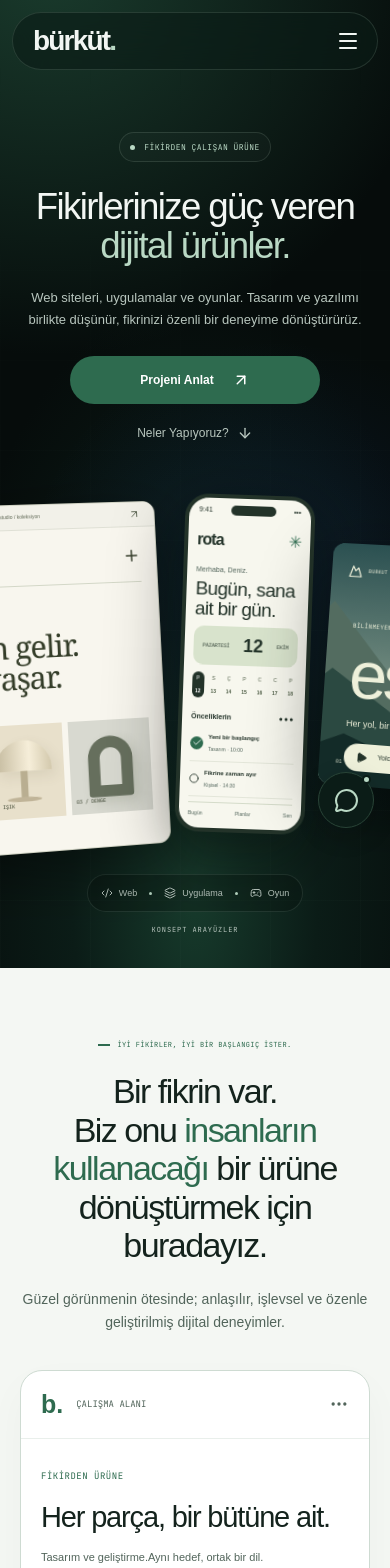
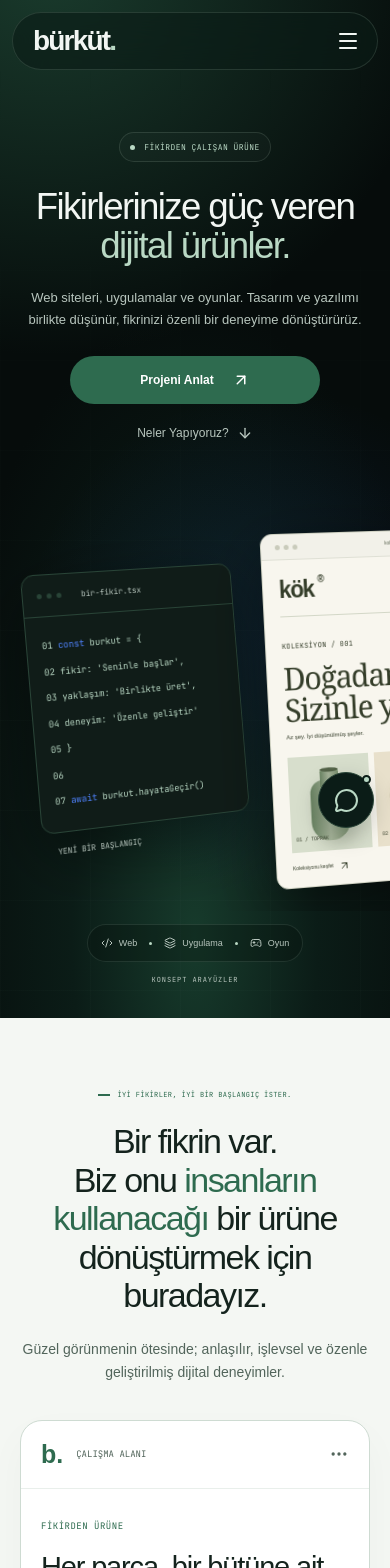
Before and after one commit to mamigh23/burkut, a React (Vite) app: page / in a window 390 px wide. Shown: the top 1568 px of the page. Built offline with nearby package versions, Linux system fonts and the light colour scheme.

Commit message:
feat: add selectable hero cards with replaceable images

```diff
--- /dev/null
+++ b/src/components/HeroCard.tsx
@@ -0,0 +1,50 @@
+import { useState, type ReactNode, type CSSProperties } from "react";
+import type { HeroCardConfig } from "../content/heroCards";
+
+export default function HeroCard({
+  card,
+  selected,
+  onSelect,
+  children,
+}: {
+  card: HeroCardConfig;
+  selected: boolean;
+  onSelect: () => void;
+  children: ReactNode;
+}) {
+  const [failed, setFailed] = useState(false);
+  const custom = card.image && !failed;
+  return (
+    <div
+      className={`hero-card hero-${card.id} ${custom ? "hero-card-custom" : ""}`}
+      data-selected={selected}
+    >
+      <div className="hero-card-visual" aria-hidden="true">
+        {custom ? (
+          <img
+            className="hero-card-image"
+            src={card.image!.src}
+            alt=""
+            decoding="async"
+            style={
+              {
+                objectFit: card.image!.fit,
+                objectPosition: card.image!.position ?? "center",
+              } as CSSProperties
+            }
+            onError={() => setFailed(true)}
+          />
+        ) : (
+          children
+        )}
+      </div>
+      <button
+        className="hero-card-control"
+        type="button"
+        aria-pressed={selected}
+        aria-label={`${card.label} kartını seç`}
+        onClick={onSelect}
+      />
+    </div>
+  );
+}
--- /dev/null
+++ b/src/content/heroCards.ts
@@ -0,0 +1,16 @@
+export type HeroCardId = "code" | "web" | "phone" | "game" | "wire";
+export interface HeroCardConfig {
+  id: HeroCardId;
+  label: string;
+  image: null | { src: string; fit: "cover" | "contain"; position?: string };
+}
+
+// Replace image: null with { src: "/images/hero/example.webp", fit: "cover" }
+// to use your own image. A missing image falls back to the original scene.
+export const heroCards: HeroCardConfig[] = [
+  { id: "code", label: "Kod ve geliştirme", image: null },
+  { id: "web", label: "Web tasarımı", image: null },
+  { id: "phone", label: "Mobil uygulama", image: null },
+  { id: "game", label: "Oyun dünyası", image: null },
+  { id: "wire", label: "Tasarım ve kod", image: null },
+];
--- a/src/sections/Hero.tsx
+++ b/src/sections/Hero.tsx
@@ -1,35 +1,15 @@
 import { ArrowDown, Code2, Layers3, Gamepad2 } from "lucide-react";
 import { ArrowLink } from "../components/UI";
 import { GameScene, PhoneScene, WebScene } from "../concepts/Scenes";
+import { useState } from "react";
+import HeroCard from "../components/HeroCard";
+import { heroCards, type HeroCardId } from "../content/heroCards";
 
 export default function Hero() {
-  return (
-    <section className="hero" id="top">
-      <div className="hero-glow" aria-hidden="true" />
-      <div className="hero-grid" aria-hidden="true" />
-      <div className="hero-copy">
-        <span className="hero-kicker">
-          <i /> FİKİRDEN ÇALIŞAN ÜRÜNE
-        </span>
-        <h1>
-          Fikirlerinize güç veren
-          <br /> <span>dijital ürünler.</span>
-        </h1>
-        <p>
-          Web siteleri, uygulamalar ve oyunlar.
-          <br className="mobile-break" /> Tasarım ve yazılımı birlikte düşünür,
-          <br className="desktop-break" /> fikrinizi özenli bir deneyime
-          dönüştürürüz.
-        </p>
-        <div className="hero-actions">
-          <ArrowLink>Projeni Anlat</ArrowLink>
-          <a className="text-link" href="#hizmetler">
-            Neler Yapıyoruz? <ArrowDown size={16} aria-hidden="true" />
-          </a>
-        </div>
-      </div>
-      <div className="hero-showcase" aria-hidden="true">
-        <div className="hero-code">
+  const [selected, setSelected] = useState<HeroCardId | null>(null);
+  const scenes = {
+    code: (
+      <>
         <div className="code-bar">
           <span />
           <span />
@@ -58,17 +38,13 @@ export default function Hero() {
         <div className="code-bottom">
           <i /> YENİ BİR BAŞLANGIÇ
         </div>
-        </div>
-        <div className="hero-web">
-          <WebScene compact />
-        </div>
-        <div className="hero-phone">
-          <PhoneScene />
-        </div>
-        <div className="hero-game">
-          <GameScene compact />
-        </div>
-        <div className="hero-wire">
+      </>
+    ),
+    web: <WebScene compact />,
+    phone: <PhoneScene />,
+    game: <GameScene compact />,
+    wire: (
+      <>
         <div className="wire-grid" />
         <span>
           tasarım
@@ -78,7 +54,49 @@ export default function Hero() {
         <div className="wire-bottom">
           <Layers3 size={20} /> AYNI DİL. AYNI HEDEF.
         </div>
+      </>
+    ),
+  };
+  return (
+    <section className="hero" id="top">
+      <div className="hero-glow" aria-hidden="true" />
+      <div className="hero-grid" aria-hidden="true" />
+      <div className="hero-copy">
+        <span className="hero-kicker">
+          <i /> FİKİRDEN ÇALIŞAN ÜRÜNE
+        </span>
+        <h1>
+          Fikirlerinize güç veren
+          <br /> <span>dijital ürünler.</span>
+        </h1>
+        <p>
+          Web siteleri, uygulamalar ve oyunlar.
+          <br className="mobile-break" /> Tasarım ve yazılımı birlikte düşünür,
+          <br className="desktop-break" /> fikrinizi özenli bir deneyime
+          dönüştürürüz.
+        </p>
+        <div className="hero-actions">
+          <ArrowLink>Projeni Anlat</ArrowLink>
+          <a className="text-link" href="#hizmetler">
+            Neler Yapıyoruz? <ArrowDown size={16} aria-hidden="true" />
+          </a>
         </div>
+      </div>
+      <div
+        className="hero-showcase"
+        role="group"
+        aria-label="Hero konsept kartları"
+      >
+        {heroCards.map((card) => (
+          <HeroCard
+            key={`${card.id}:${card.image?.src ?? "default"}`}
+            card={card}
+            selected={selected === card.id}
+            onSelect={() => setSelected(selected === card.id ? null : card.id)}
+          >
+            {scenes[card.id]}
+          </HeroCard>
+        ))}
       </div>
       <div className="hero-bottom">
         <div>
--- a/src/styles.css
+++ b/src/styles.css
@@ -431,9 +431,72 @@ svg {
   perspective: 1500px;
 }
 .hero-showcase > div {
+  position: relative;
   flex-shrink: 0;
   box-shadow: 0 20px 70px #0007;
-  transition: transform 0.5s;
+  transition:
+    transform 0.3s ease,
+    box-shadow 0.3s ease,
+    filter 0.3s ease;
+}
+.hero-card-control {
+  position: absolute;
+  inset: 0;
+  z-index: 3;
+  width: 100%;
+  height: 100%;
+  border: 0;
+  border-radius: inherit;
+  background: transparent;
+  padding: 0;
+}
+.hero-card-visual {
+  border-radius: inherit;
+  pointer-events: none;
+}
+.hero-card[data-selected="true"],
+.hero-card:has(.hero-card-control:focus-visible) {
+  z-index: 4;
+  transform: translateY(-18px) scale(1.045);
+  box-shadow:
+    0 0 0 2px var(--mint),
+    0 22px 80px #0009,
+    0 0 38px #b9d8c425;
+}
+@media (hover: hover) and (pointer: fine) {
+  .hero-card:hover {
+    z-index: 4;
+    transform: translateY(-18px) scale(1.045);
+    box-shadow:
+      0 0 0 2px var(--mint),
+      0 22px 80px #0009,
+      0 0 38px #b9d8c425;
+    filter: brightness(1.06);
+  }
+}
+.hero-card-control:focus-visible {
+  outline-offset: 5px;
+}
+.hero-card-custom .hero-card-visual {
+  height: 100%;
+  overflow: hidden;
+}
+.hero-card-image {
+  display: block;
+  width: 100%;
+  height: 100%;
+}
+.hero-web.hero-card-custom {
+  height: 360px;
+}
+.hero-phone.hero-card-custom {
+  height: 320px;
+}
+.hero-game.hero-card-custom {
+  height: 270px;
+}
+.hero-wire.hero-card-custom {
+  padding: 0;
 }
 .hero-code {
   width: 275px;
@@ -598,7 +661,7 @@ svg {
     #b9d8c410 20px
   );
 }
-.hero-wire > span {
+.hero-wire .hero-card-visual > span {
   font-family: "Inter Tight Variable", sans-serif;
   font-size: 31px;
   line-height: 1.1;
@@ -3654,6 +3717,24 @@ legend > span,
     justify-self: start;
   }
 }
+@media (max-width: 1199px) {
+  .hero-showcase {
+    width: 100%;
+    left: auto;
+    transform: none;
+    justify-content: flex-start;
+    height: 430px;
+    padding: 32px 28px;
+    overflow-x: auto;
+    overflow-y: hidden;
+    scroll-padding-inline: 28px;
+    scrollbar-width: thin;
+    scrollbar-color: var(--forest-600) transparent;
+  }
+  .hero-showcase > .hero-card {
+    flex-shrink: 0;
+  }
+}
 @media (prefers-reduced-motion: reduce) {
   html {
     scroll-behavior: auto;
```
Also changed, not shown: public/images/hero/README.md (added), 3 other files (tests, documents, lock files or other folders). Lines whose indentation alone changed are shown as unchanged.
